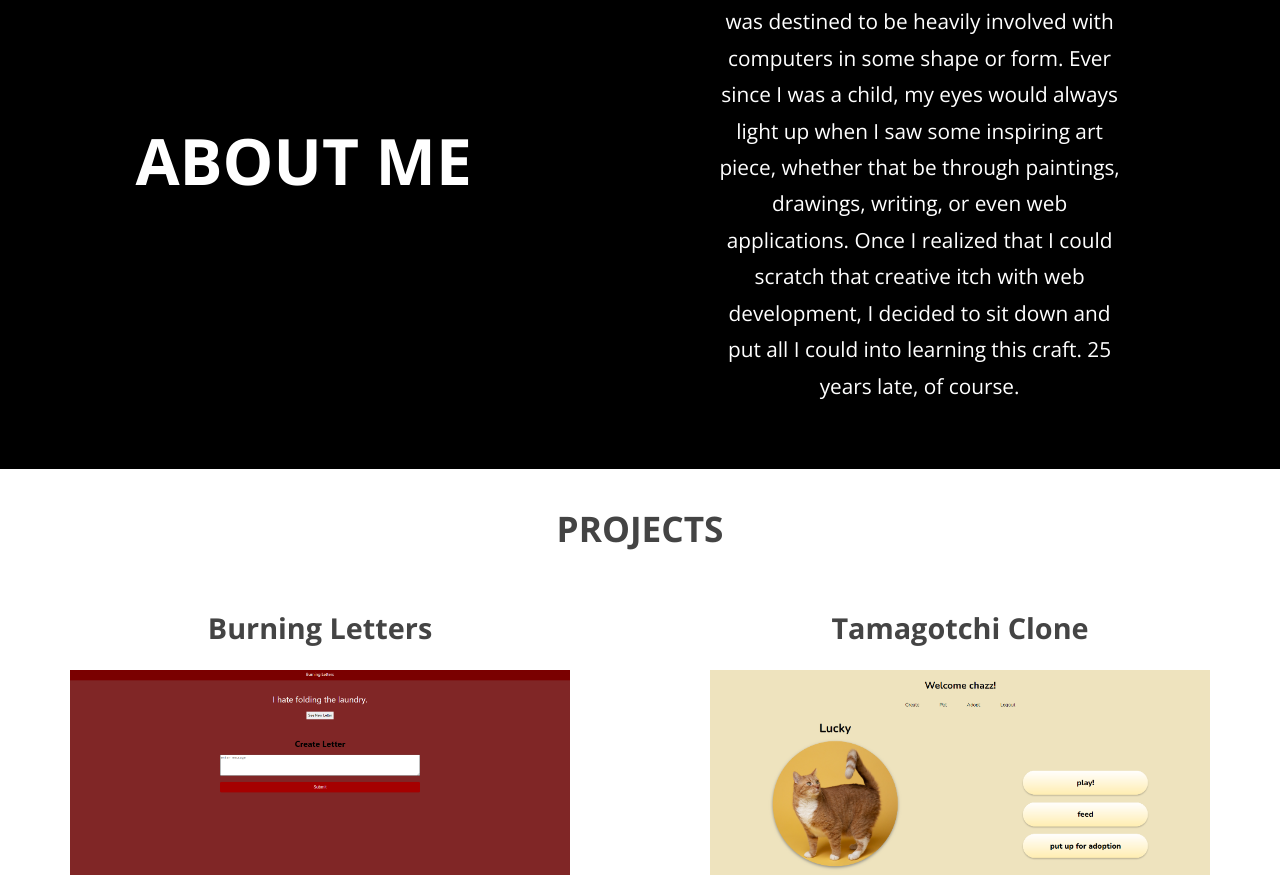
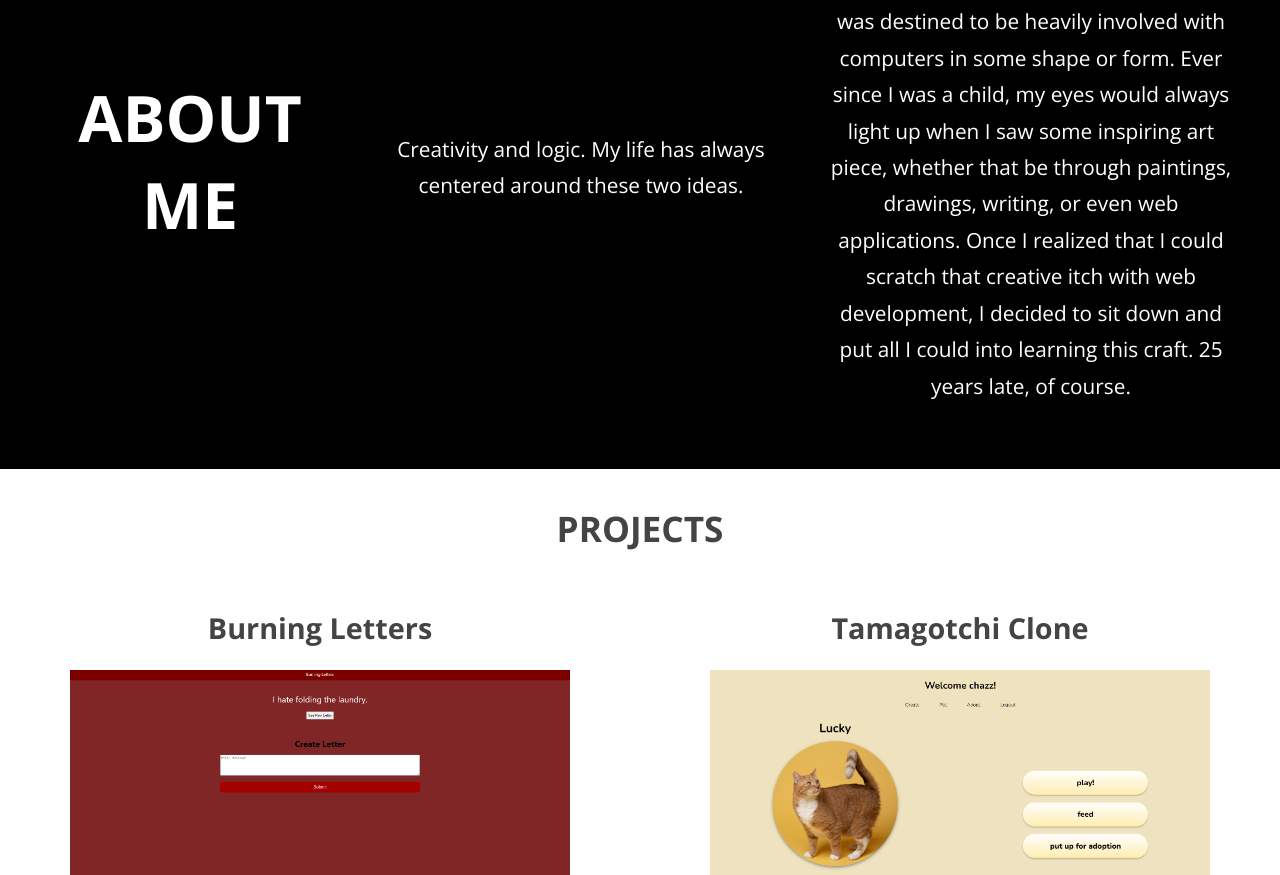
Before and after one commit to czcarrizales/react-portfolio, a React (Create React App) app: page / in a window 1280 px wide. Shown: the part 827-1702 px from the top of the page. Built offline with nearby package versions, Linux system fonts and the light colour scheme.

Commit message:
trying to brainstorm about text

```diff
--- a/src/components/About.js
+++ b/src/components/About.js
@@ -5,6 +5,7 @@ export default function About() {
     return (
         <div className="about-container">
             <h2>ABOUT ME</h2>
+            <p>Creativity and logic. My life has always centered around these two ideas. </p>
             <p>I cried over not getting a computer when I was younger, and from then on I knew I was destined to be heavily involved with computers in some shape or form. Ever since I was a child, my eyes would always light up when I saw some inspiring art piece, whether that be through paintings, drawings, writing, or even web applications. Once I realized that I could scratch that creative itch with web development, I decided to sit down and put all I could into learning this craft. 25 years late, of course.</p>
         </div>
     )
```
